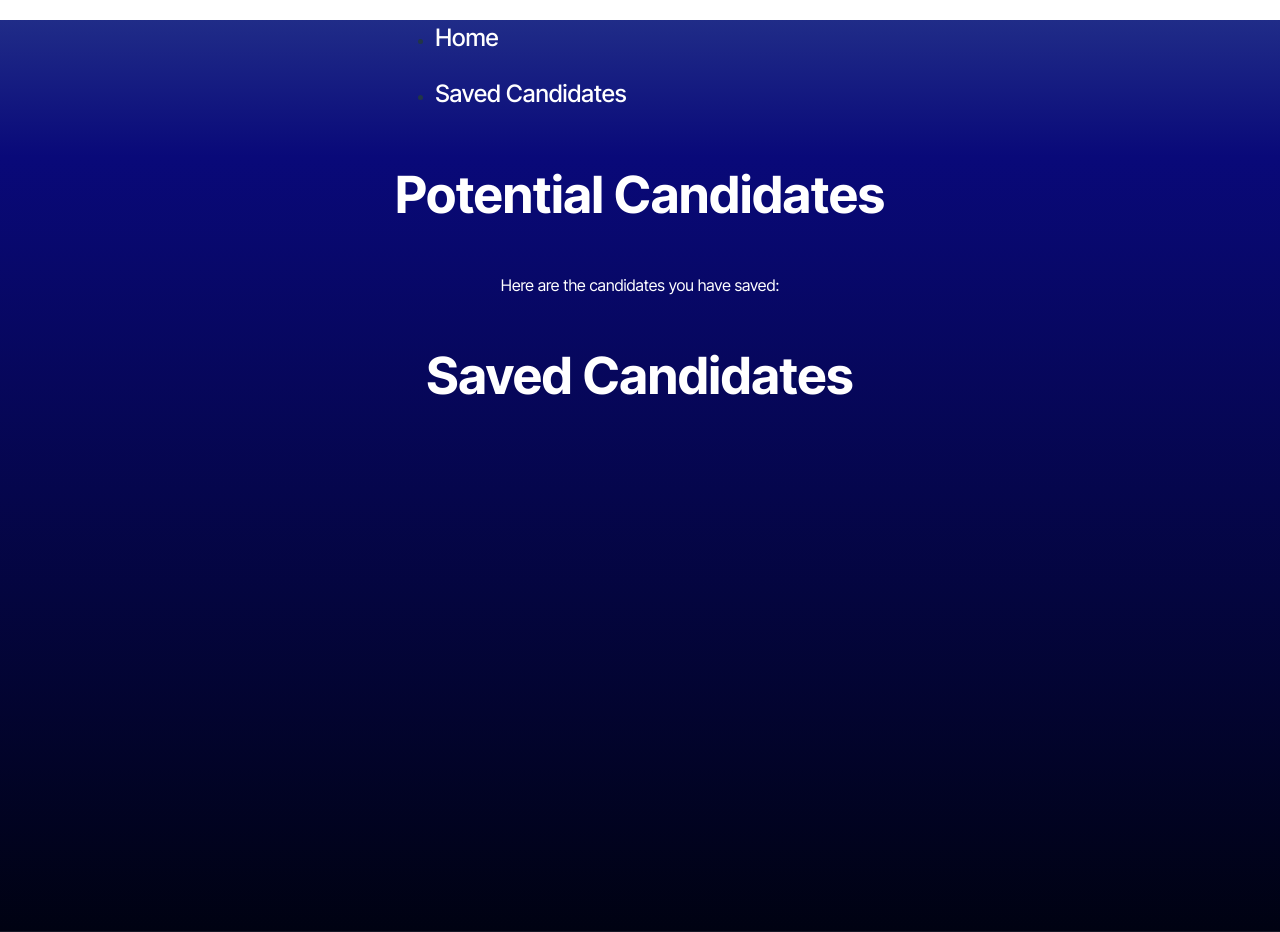
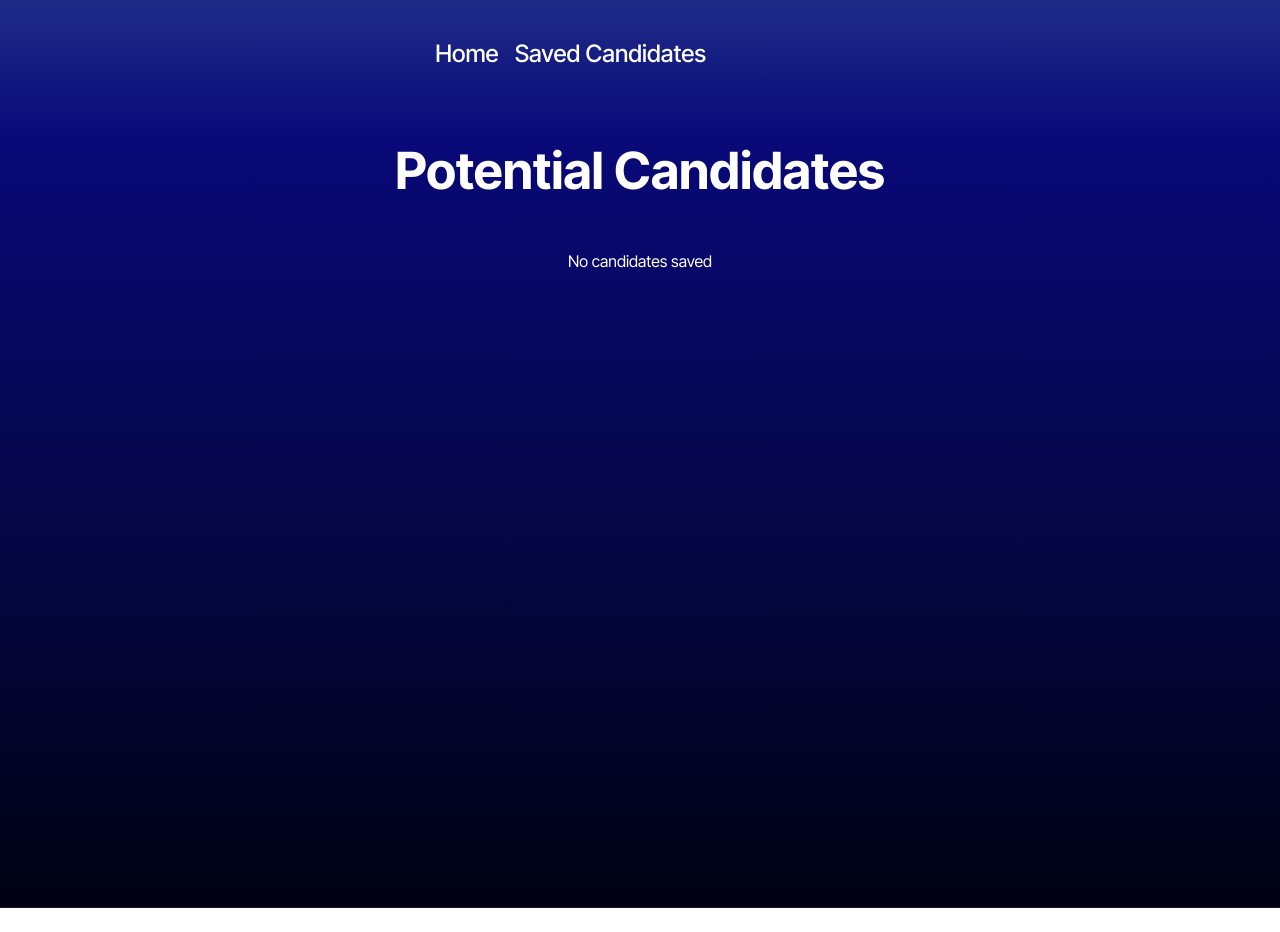
Before and after one commit to PeterRudolf-a/Peter-Candidate-Search-Application, a React (Vite) app: page /SavedCandidates in a window 1280 px wide. After the commit the page ends 908 px from the top, so only its background shows below. Built offline with nearby package versions, Linux system fonts and the light colour scheme.

Commit message:
updated code

```diff
--- a/src/components/CandidateCard.tsx
+++ b/src/components/CandidateCard.tsx
@@ -2,6 +2,7 @@ import type React from "react";
 import type Candidate from "../interfaces/Candidate.interface";
 import { IoIosAddCircleOutline } from "react-icons/io";
 import { IoIosRemoveCircleOutline } from "react-icons/io";
+import "./styles/CandidateCard.css";
 
 type CandidateCardProps = {
     currentCandidate: Candidate;
--- a/src/components/CandidatesAlreadySaved.tsx
+++ b/src/components/CandidatesAlreadySaved.tsx
@@ -1,34 +1,27 @@
 import type React from "react";
 import type Candidate from "../interfaces/Candidate.interface";
-import CandidateCard from "./CandidateCard";
 
 interface savedCandidatesProps {
     savedCandidates: Candidate[];
     removeFromStorage:
     ((
-        e: React.MouseEvent<SVGSVGElement, MouseEvent>,
+        e: React.MouseEvent<HTMLButtonElement, MouseEvent>,
         currentlyOnSavedCandidatesList: boolean | null | undefined,
         name: string | null | undefined
     ) => void) | null;
 }
 
-const CandidatesAlreadySaved = ({
-    savedCandidates,
-    removeFromStorage,
-}: savedCandidatesProps) => {
+const CandidatesAlreadySaved = ({ savedCandidates, removeFromStorage }: savedCandidatesProps) => {
     return (
-        <div>
-            <h1>Saved Candidates</h1>
-            {savedCandidates.map((candidate) => (
-                <CandidateCard
-                    key={candidate.id}
-                    currentCandidate={candidate}
-                    onSavedCandidatesList={true}
-                    removeFromStorage={removeFromStorage}
-                />
-            ))}
-        </div>
+      <div>
+        {savedCandidates.map(candidate => (
+          <div key={candidate.id}>
+            <h2>{candidate.name}</h2>
+            <button onClick={(e) => removeFromStorage && removeFromStorage(e, true, candidate.name)}>Remove</button>
+          </div>
+        ))}
+      </div>
     );
-};
+  };
 
 export default CandidatesAlreadySaved;
--- a/src/components/Nav.tsx
+++ b/src/components/Nav.tsx
@@ -6,16 +6,16 @@ const Nav = () => {
 
   return (
     <div>
-      <nav>
+      <nav className='nav'>
         <ul>
-          <li>
+          <li className='nav-item'>
             <h2>
               <Link to="/" className={currentPage === '/' ? 'nav-link active' : 'nav-link'}>
                 Home
               </Link>
             </h2>
           </li>
-          <li>
+          <li className='nav-item'>
             <h2>
               <Link to="/saved-candidates" className={currentPage === '/saved-candidates' ? 'nav-link active' : 'nav-link'}>
                 Saved Candidates
--- /dev/null
+++ b/src/components/styles/CandidateCard.css
@@ -0,0 +1,24 @@
+.candidate-card {
+    border: 1px solid #ccc;
+    border-radius: 8px;
+    padding: 16px;
+    margin: 16px;
+    display: flex;
+    align-items: center;
+  }
+
+  .candidate-card img {
+    border-radius: 50%;
+    width: 80px;
+    height: 80px;
+    margin-right: 16px;
+  }
+
+  .candidate-info {
+    flex-grow: 1;
+  }
+
+  .candidate-info h2 {
+    margin: 0;
+    font-size: 1.5em;
+  }
--- a/src/index.css
+++ b/src/index.css
@@ -100,9 +100,15 @@ tbody tr:nth-child(odd) {
   padding: 1em 2em;
 }
 
+.nav ul {
+  display: flex;
+  padding: 0;
+  margin: 0;
+  list-style: none;
+}
+
 .nav-item {
   padding: 0 0.5rem;
-  list-style: none;
 }
 
 .nav-link {
--- a/src/pages/CandidateSearch.tsx
+++ b/src/pages/CandidateSearch.tsx
@@ -3,7 +3,7 @@ import { searchGithub, searchGithubUser } from '../api/API';
 import CandidateCard from '../components/CandidateCard';
 import type Candidate from '../interfaces/Candidate.interface';
 
-
+// This component is responsible for fetching a random candidate from the GitHub API and displaying it on the page.
 const CandidateSearch = () => {
   const [currentCandidate, setCurrentCandidate] = useState<Candidate>({
     id: 0,
@@ -15,20 +15,26 @@ const CandidateSearch = () => {
     bio: '',
   });
 
-  const addToSavedCandidates = () => {
-    let parsedAddedCandidates: Candidate[] = [];
-    const addedCandidates = localStorage.getItem('addedCandidates');
-    if (typeof addedCandidates === 'string') {
-      parsedAddedCandidates = JSON.parse(addedCandidates);
-    }
-    parsedAddedCandidates.push(currentCandidate);
+  // Fetch a random candidate from the GitHub API
+  const fetchCandidate = async () => {
+    try {
+      const data = await searchGithub();
+
+      // Check if data is empty
+      if (!data || data.length === 0) {
+        console.error('No candidates found');
+        return; // Exit the function if no candidates are available
       }
 
-  useEffect(() => {
-    const fetchCandidate = async () => {
-      const data = await searchGithub();
       const randomIndex = Math.floor(Math.random() * data.length);
       const randomCandidate = data[randomIndex];
+
+      // Check if randomCandidate is defined
+      if (!randomCandidate || !randomCandidate.login) {
+        console.error('Random candidate is undefined or missing login');
+        return; // Exit the function if randomCandidate is undefined
+      }
+
       const candidateData = await searchGithubUser(randomCandidate.login);
       setCurrentCandidate({
         id: candidateData.id,
@@ -39,17 +45,39 @@ const CandidateSearch = () => {
         company: candidateData.company,
         bio: candidateData.bio,
       });
+    } catch (error) {
+      console.error('Error fetching candidate:', error);
+    }
   };
+
+  // Save the current candidate to local storage
+  const addToSavedCandidates = () => {
+    let parsedAddedCandidates: Candidate[] = [];
+    const addedCandidates = localStorage.getItem('addedCandidates');
+    if (typeof addedCandidates === 'string') {
+      parsedAddedCandidates = JSON.parse(addedCandidates);
+    }
+    parsedAddedCandidates.push(currentCandidate);
+    localStorage.setItem('addedCandidates', JSON.stringify(parsedAddedCandidates));
+
+    // Fetch a new candidate after saving
+    fetchCandidate();
+  };
+
+  // Fetch a candidate when the component mounts
+  useEffect(() => {
     fetchCandidate();
   }, []);
 
   return (
     <div>
-      <h1>CandidateSearch</h1>
+      <h1>Candidate Search</h1>
+      {currentCandidate.id !== 0 && ( // Ensure the candidate is valid before rendering
         <CandidateCard
           currentCandidate={currentCandidate}
           addToSavedCandidates={addToSavedCandidates}
         />
+      )}
     </div>
   );
 };
--- a/src/pages/SavedCandidates.tsx
+++ b/src/pages/SavedCandidates.tsx
@@ -7,7 +7,7 @@ const SavedCandidates = () => {
   const [savedCandidates, setSavedCandidates] = useState<Candidate[]>([]);
 
   const removeFromStorage = (
-    e: React.MouseEvent<SVGSVGElement, MouseEvent>,
+    e: React.MouseEvent<HTMLButtonElement, MouseEvent>,
     currentlyOnSavedCandidatesList: boolean | null | undefined,
     name: string | null | undefined
   ) => {
@@ -22,20 +22,24 @@ const SavedCandidates = () => {
   }
 
   useEffect(() => {
-    const addedCandidates = localStorage.getItem("addedCandidates");
-    if (typeof addedCandidates === "string") {
-      setSavedCandidates(JSON.parse(addedCandidates));
-    }
+    const addedCandidates = JSON.parse(localStorage.getItem('addedCandidates') || '[]');
+    console.log("Retrieved candidates", addedCandidates);
+    setSavedCandidates(addedCandidates);
   }, []);
 
   return (
     <>
-      <h1>Potential Candidates</h1>
-      <p>Here are the candidates you have saved:</p>
-      <CandidatesAlreadySaved
-        savedCandidates={savedCandidates}
-        removeFromStorage={removeFromStorage}
-      />
+      <h1 className="pageHeader">Potential Candidates</h1>
+      {
+        savedCandidates.length > 0 ? (
+          <CandidatesAlreadySaved
+            savedCandidates={savedCandidates}
+            removeFromStorage={removeFromStorage}
+          />
+        ) : (
+          <p>No candidates saved</p>
+        )
+      }
     </>
   );
 };
```
Also changed, not shown: 1 other file (tests, documents, lock files or other folders). Lines whose indentation alone changed are shown as unchanged.
